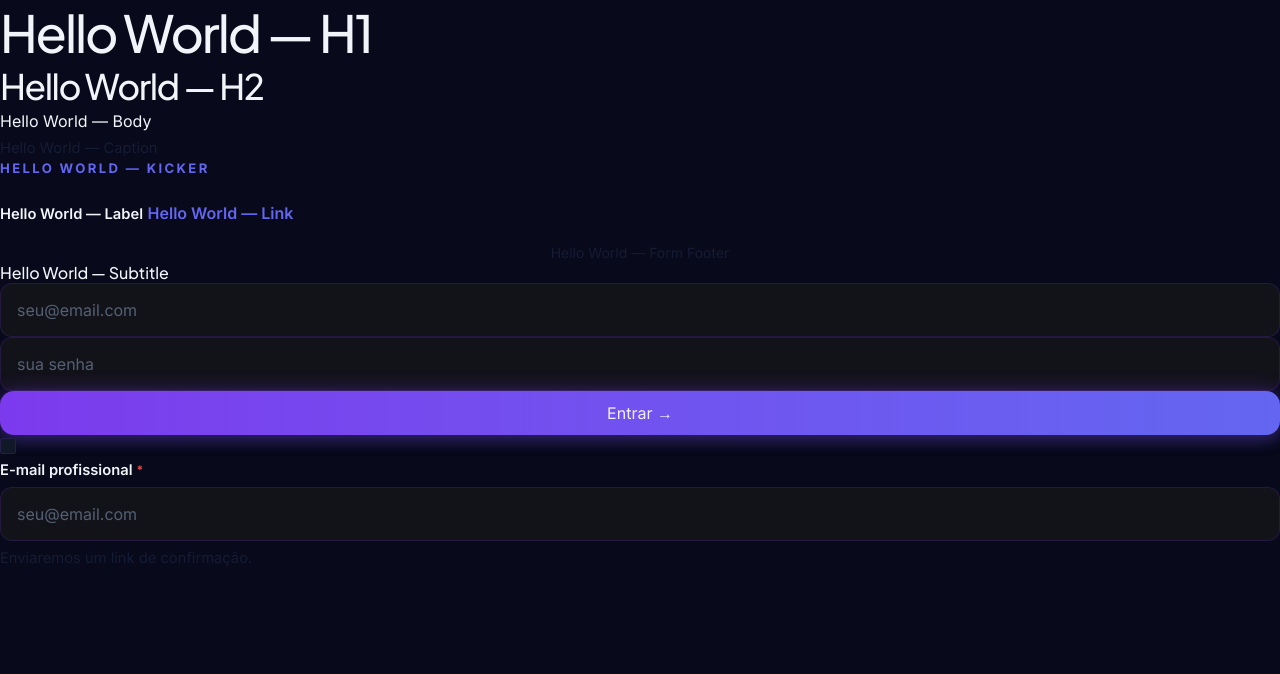
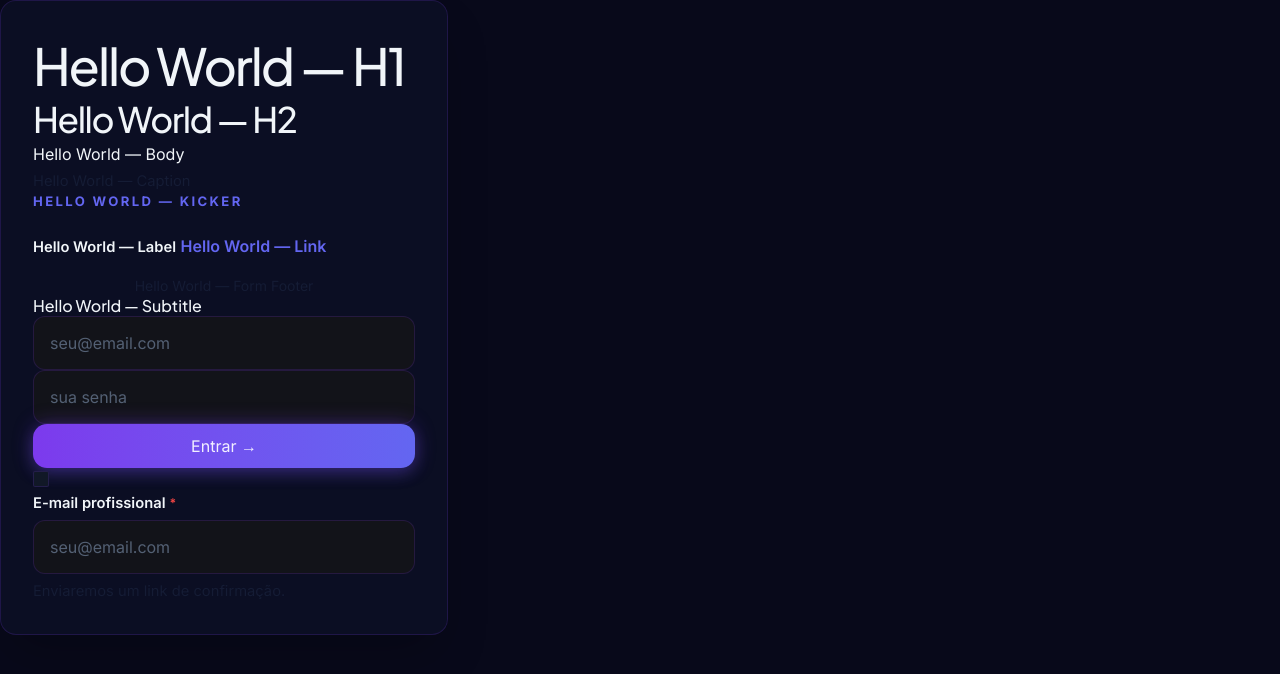
Before and after one commit to unilaunch-jacarei/platform, a SvelteKit app in the folder frontend/: page /login in a window 1280 px wide. Shown: the top 674 px of the page. Built offline with nearby package versions, Linux system fonts and the light colour scheme; no server answers.

Commit message:
Adicionado Atom Card

```diff
--- /dev/null
+++ b/frontend/src/lib/components/atoms/Card/Card.svelte
@@ -0,0 +1,18 @@
+<script lang="ts">
+  import type { Snippet } from "svelte";
+  import type { HTMLAttributes } from "svelte/elements";
+
+  type CardProps = HTMLAttributes<HTMLDivElement> & {
+    children: Snippet;
+    class?: string;
+  };
+
+  let { children, class: className = "", ...restProps }: CardProps = $props();
+</script>
+
+<div
+  class="w-full max-w-md rounded-2xl border border-border bg-card/80 p-8 shadow-2xl backdrop-blur-md transition-all duration-200 {className}"
+  {...restProps}
+>
+  {@render children()}
+</div>
--- a/frontend/src/routes/login/+page.svelte
+++ b/frontend/src/routes/login/+page.svelte
@@ -5,6 +5,7 @@
   import Button from "$lib/components/atoms/Button/Button.svelte";
   import Checkbox from "$lib/components/atoms/Checkbox/Checkbox.svelte";
   import FormField from "$lib/components/molecules/FormField/FormField.svelte";
+  import Card from "$lib/components/atoms/Card/Card.svelte";
 
   let showPassword = $state(false);
   let submitting = $state(false);
@@ -27,6 +28,7 @@
   />
 </svelte:head>
 
+<Card>
   <Typography variant="h1">Hello World — H1</Typography>
 
   <Typography variant="h2">Hello World — H2</Typography>
@@ -60,3 +62,4 @@
     description="Enviaremos um link de confirmação."
     required
   />
+</Card>
```
Lines whose indentation alone changed are shown as unchanged.
